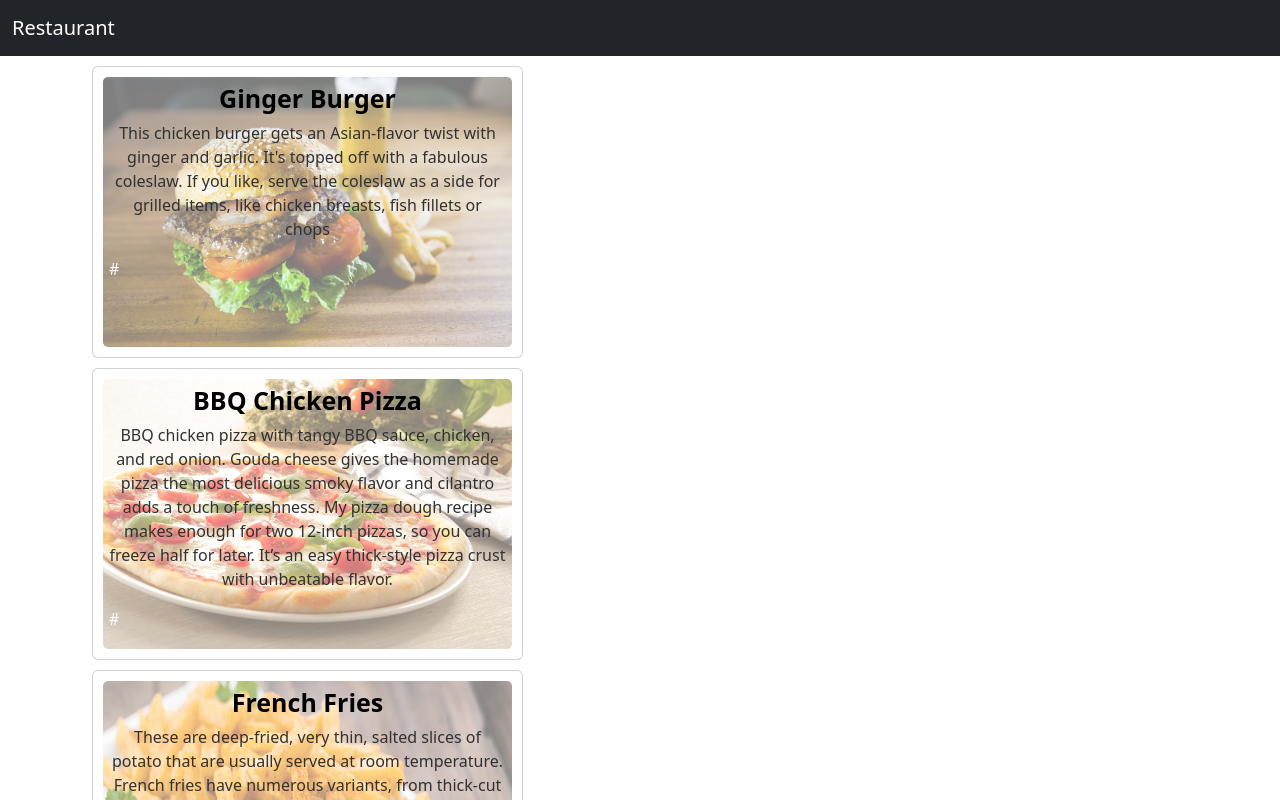
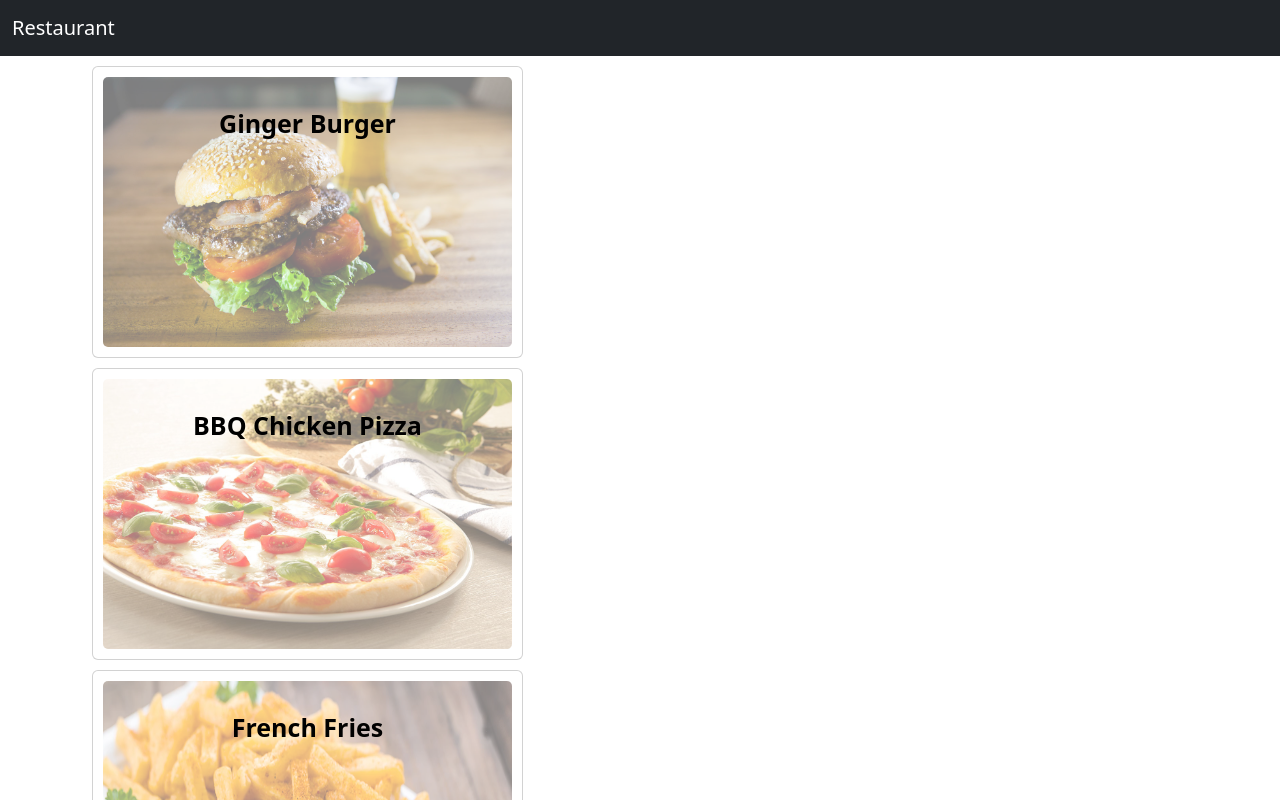
Before and after one commit to nrxo777/Restaurant, a React (Vite) app in the folder frontend/: page / in a window 1280 px wide. Shown: the top 800 px of the page. Built offline with nearby package versions, Linux system fonts and the light colour scheme.

Commit message:
dish_detail_component

```diff
--- /dev/null
+++ b/frontend/src/components/body/DishDetails.jsx
@@ -0,0 +1,30 @@
+import React from "react";
+import { Card, CardImg, CardBody, CardTitle, CardText } from "reactstrap";
+
+const DishDetails = ({ dish }) => {
+  return (
+    <>
+      <Card className="my-2">
+        <CardImg
+          alt="Card image cap"
+          src={dish.image}
+          style={{
+            height: 180,
+          }}
+          top
+          width="100%"
+        />
+        <CardBody>
+          <CardTitle tag="h5">{dish.name}</CardTitle>
+          <CardText>{dish.description}</CardText>
+          <CardText>
+            <span style={{ fontWeight: 500 }}>Price: </span>
+            {dish.price} Tk
+          </CardText>
+        </CardBody>
+      </Card>
+    </>
+  );
+};
+
+export default DishDetails;
--- a/frontend/src/components/body/Menu.jsx
+++ b/frontend/src/components/body/Menu.jsx
@@ -1,16 +1,25 @@
 import React, { useState } from "react";
 import MenuItem from "./MenuItem";
 import DISHES from "../../data/dishes";
+import DishDetails from "./DishDetails";
 
 const Menu = () => {
-  const [dishes, setDishes] = useState(DISHES);
+  const [dishes] = useState(DISHES);
+  const [selectedDish, setSelectedDish] = useState(null);
+  const onSelectDish = (dish) => {
+    setSelectedDish(dish);
+  };
+
   const menu = dishes.map((dish) => {
-    return <MenuItem dish={dish} key={dish.id} />;
+    return <MenuItem dish={dish} onSelectDish={onSelectDish} key={dish.id} />;
   });
+
+  const dishDetail = selectedDish ? <DishDetails dish={selectedDish} /> : null;
   return (
     <div className="container">
       <div className="row">
         <div className="col-5">{menu}</div>
+        <div className="col-7">{dishDetail}</div>
       </div>
     </div>
   );
--- a/frontend/src/components/body/MenuItem.jsx
+++ b/frontend/src/components/body/MenuItem.jsx
@@ -1,14 +1,16 @@
 import React from "react";
 import { Card, CardImg, CardImgOverlay, CardTitle, CardText } from "reactstrap";
 
-const MenuItem = ({ dish }) => {
+const MenuItem = ({ dish, onSelectDish }) => {
   return (
     <div>
       <Card
+        onClick={() => onSelectDish(dish)}
         inverse
         style={{
           padding: 10,
           margin: 10,
+          cursor: "pointer",
         }}
       >
         <CardImg
@@ -28,14 +30,11 @@ const MenuItem = ({ dish }) => {
               fontWeight: "bold",
               color: "black",
               textAlign: "center",
+              paddingTop: 25,
             }}
           >
             {dish.name}
           </CardTitle>
-          <CardText style={{ color: "#313131", textAlign: "center" }}>
-            {dish.description}
-          </CardText>
-          <CardText>#</CardText>
         </CardImgOverlay>
       </Card>
     </div>
```
